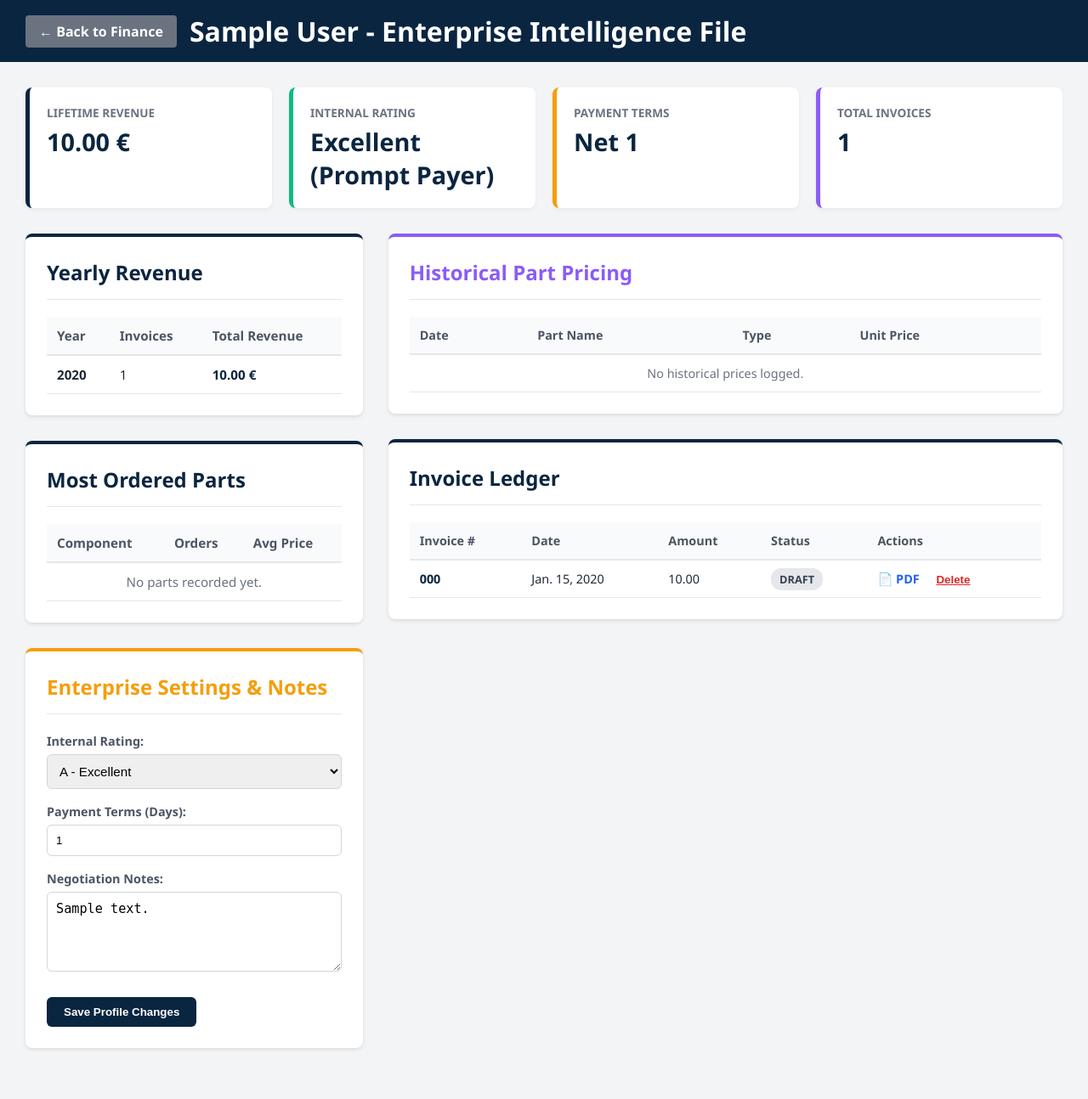
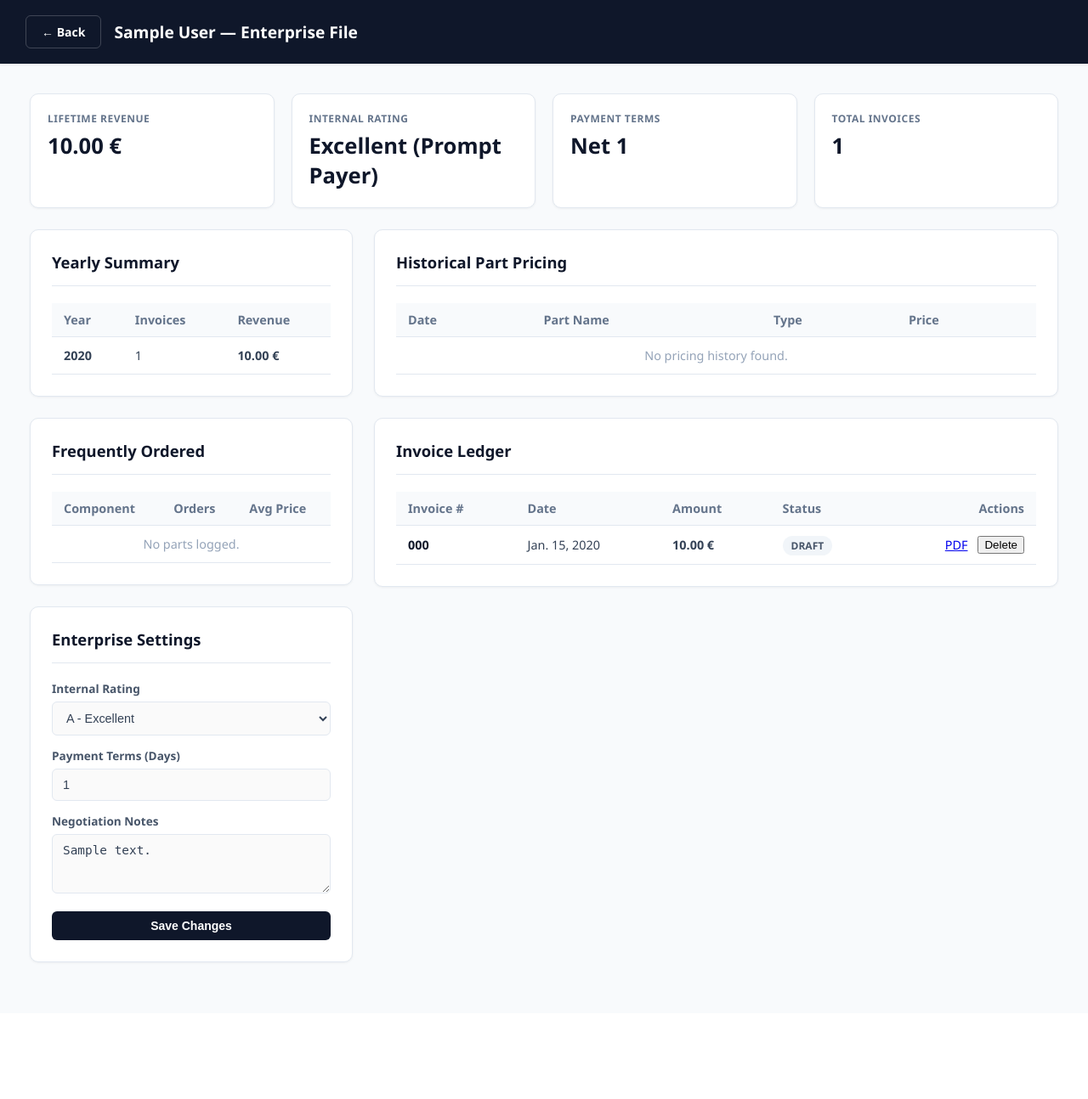
Before and after one commit to marinespecials/marine-parts-tracker, a Django app: page /finance/client/1/ in a window 1280 px wide. Shown: the whole page at 85% size. After the commit the page ends 1134 px from the top, so only its background shows below. Run offline with Django 5.2, Linux system fonts and the light colour scheme; tables that the repository leaves empty hold one stand-in row (values such as "Sample post").

Commit message:
Applied simplified and modernized corporate UI layouts

```diff
--- a/finance/templates/finance/client_ledger.html
+++ b/finance/templates/finance/client_ledger.html
@@ -4,83 +4,86 @@
     <meta charset="UTF-8">
     <title>{{ client.name }} - Enterprise Ledger</title>
     <style>
-        :root { --marine-blue: #0A2540; --steel-gray: #F3F4F6; --accent-green: #10B981; --text-dark: #1F2937; }
-        body { font-family: 'Segoe UI', system-ui, sans-serif; background-color: var(--steel-gray); margin: 0; color: var(--text-dark); }
-        .navbar { background-color: var(--marine-blue); color: white; padding: 15px 30px; display: flex; justify-content: space-between; align-items: center; }
+        :root { --primary: #0F172A; --surface: #FFFFFF; --background: #F8FAFC; --accent: #2563EB; --success: #059669; --danger: #DC2626; --text: #334155; --border: #E2E8F0; }
+        body { font-family: 'Segoe UI', system-ui, sans-serif; background-color: var(--background); margin: 0; color: var(--text); }
 
-        .container { padding: 30px; max-width: 1400px; margin: auto; }
-        .card { background: white; padding: 25px; border-radius: 8px; box-shadow: 0 2px 4px rgba(0,0,0,0.1); margin-bottom: 30px; border-top: 4px solid var(--marine-blue); }
+        .navbar { background-color: var(--primary); color: white; padding: 18px 30px; display: flex; justify-content: space-between; align-items: center; box-shadow: 0 1px 3px rgba(0,0,0,0.1); }
+        .container { padding: 35px; max-width: 1400px; margin: auto; }
 
-        .header-row { display: flex; justify-content: space-between; align-items: center; border-bottom: 1px solid #E5E7EB; padding-bottom: 15px; margin-bottom: 20px; }
-        .header-row h2 { margin: 0; color: var(--marine-blue); }
+        .card { background: var(--surface); padding: 25px; border-radius: 10px; box-shadow: 0 1px 3px rgba(0,0,0,0.05); margin-bottom: 25px; border: 1px solid var(--border); }
+        .header-row { display: flex; justify-content: space-between; align-items: center; margin-bottom: 20px; border-bottom: 1px solid var(--border); padding-bottom: 15px; }
+        .header-row h2 { margin: 0; font-size: 1.15rem; color: var(--primary); font-weight: 600; }
 
-        .btn-gray { background-color: #6B7280; color: white; padding: 8px 16px; border-radius: 4px; text-decoration: none; font-weight: bold; }
-        .btn-save { background-color: var(--marine-blue); color: white; border: none; padding: 10px 20px; border-radius: 6px; font-weight: bold; cursor: pointer; margin-top: 10px; }
+        .btn { padding: 9px 18px; border-radius: 6px; text-decoration: none; font-weight: 600; font-size: 0.875rem; border: none; cursor: pointer; display: inline-block; }
+        .btn-primary { background-color: var(--primary); color: white; }
+        .btn-outline { background-color: transparent; border: 1px solid var(--border); color: var(--text); font-weight: 600; }
 
-        .kpi-grid { display: grid; grid-template-columns: repeat(4, 1fr); gap: 20px; margin-bottom: 30px; }
-        .kpi-box { background: white; padding: 20px; border-radius: 8px; border-left: 5px solid var(--marine-blue); box-shadow: 0 2px 4px rgba(0,0,0,0.05); }
-        .kpi-title { font-size: 0.85rem; color: #6B7280; font-weight: bold; text-transform: uppercase; }
-        .kpi-value { font-size: 1.8rem; font-weight: bold; color: var(--marine-blue); margin-top: 5px; }
+        .kpi-grid { display: grid; grid-template-columns: repeat(4, 1fr); gap: 20px; margin-bottom: 25px; }
+        .kpi-box { background: var(--surface); padding: 20px; border-radius: 10px; border: 1px solid var(--border); box-shadow: 0 1px 3px rgba(0,0,0,0.05); }
+        .kpi-title { font-size: 0.75rem; color: #64748B; font-weight: 600; text-transform: uppercase; letter-spacing: 0.5px; }
+        .kpi-value { font-size: 1.6rem; font-weight: 700; color: var(--primary); margin-top: 6px; }
 
-        table { width: 100%; border-collapse: collapse; margin-top: 10px; font-size: 0.95rem; }
-        th { text-align: left; padding: 12px; background-color: #F9FAFB; border-bottom: 2px solid #E5E7EB; color: #4B5563; }
-        td { padding: 12px; border-bottom: 1px solid #E5E7EB; vertical-align: middle; }
-        tr:hover td { background-color: #F9FAFB; }
+        table { width: 100%; border-collapse: collapse; font-size: 0.9rem; }
+        th { text-align: left; padding: 10px 14px; background-color: #F8FAFC; border-bottom: 1px solid var(--border); color: #64748B; font-weight: 600; }
+        td { padding: 12px 14px; border-bottom: 1px solid var(--border); vertical-align: middle; }
+        tr:hover td { background-color: #FAFCFF; }
 
-        .status-badge { padding: 4px 10px; border-radius: 12px; font-size: 0.8rem; font-weight: bold; }
-        .status-paid { background: #D1FAE5; color: #065F46; }
-        .status-draft { background: #E5E7EB; color: #374151; }
+        .status-badge { padding: 3px 10px; border-radius: 20px; font-size: 0.75rem; font-weight: 600; text-transform: uppercase; }
+        .status-paid { background: #ECFDF5; color: #065F46; }
+        .status-draft { background: #F1F5F9; color: #475569; }
 
-        .split-grid { display: grid; grid-template-columns: 1fr 2fr; gap: 30px; }
-        textarea, select { width: 100%; padding: 10px; border: 1px solid #D1D5DB; border-radius: 6px; box-sizing: border-box; font-size: 0.95rem; margin-top: 5px; }
+        .split-grid { display: grid; grid-template-columns: 380px 1fr; gap: 25px; }
+        input, select, textarea { width: 100%; padding: 10px 12px; border: 1px solid var(--border); border-radius: 6px; box-sizing: border-box; font-size: 0.9rem; margin-top: 6px; color: var(--text); background: #FAFAFA; }
+        input:focus, select:focus, textarea:focus { outline: none; border-color: var(--accent); background: white; }
+        label { font-size: 0.85rem; font-weight: 600; color: #475569; display: block; }
     </style>
 </head>
 <body>
     <div class="navbar">
         <div style="display: flex; align-items: center; gap: 15px;">
-            <a href="{% url 'finance:dashboard' %}" class="btn-gray">&larr; Back to Finance</a>
-            <h1 style="margin: 0;">{{ client.name }} - Enterprise Intelligence File</h1>
+            <a href="{% url 'finance:dashboard' %}" class="btn btn-outline" style="color: white; border-color: rgba(255,255,255,0.2);">&larr; Back</a>
+            <h1 style="margin: 0; font-size: 1.2rem; font-weight: 600;">{{ client.name }} — Enterprise File</h1>
         </div>
     </div>
 
     <div class="container">
-        <!-- TOP KPI ROW -->
+        <!-- KPI METRICS -->
         <div class="kpi-grid">
             <div class="kpi-box">
                 <div class="kpi-title">Lifetime Revenue</div>
                 <div class="kpi-value">{{ profile.lifetime_revenue }} €</div>
             </div>
-            <div class="kpi-box" style="border-left-color: var(--accent-green);">
+            <div class="kpi-box">
                 <div class="kpi-title">Internal Rating</div>
                 <div class="kpi-value">{{ profile.get_internal_rating_display }}</div>
             </div>
-            <div class="kpi-box" style="border-left-color: #F59E0B;">
+            <div class="kpi-box">
                 <div class="kpi-title">Payment Terms</div>
                 <div class="kpi-value">Net {{ profile.payment_terms_days }}</div>
             </div>
-            <div class="kpi-box" style="border-left-color: #8B5CF6;">
+            <div class="kpi-box">
                 <div class="kpi-title">Total Invoices</div>
                 <div class="kpi-value">{{ invoices.count }}</div>
             </div>
         </div>
 
         <div class="split-grid">
-            <!-- LEFT COLUMN: STATISTICS & EDITABLE PROFILE -->
+            <!-- LEFT COLUMN -->
             <div>
-                <!-- YEARLY SUMMARY -->
+                <!-- YEARLY REVENUE -->
                 <div class="card">
-                    <div class="header-row"><h2>Yearly Revenue</h2></div>
+                    <div class="header-row"><h2>Yearly Summary</h2></div>
                     <table>
-                        <thead><tr><th>Year</th><th>Invoices</th><th>Total Revenue</th></tr></thead>
+                        <thead><tr><th>Year</th><th>Invoices</th><th>Revenue</th></tr></thead>
                         <tbody>
                             {% for data in yearly_data %}
                             <tr>
-                                <td style="font-weight: bold;">{{ data.issue_date__year }}</td>
+                                <td><strong>{{ data.issue_date__year }}</strong></td>
                                 <td>{{ data.count }}</td>
-                                <td style="color: var(--marine-blue); font-weight: bold;">{{ data.total|floatformat:2 }} €</td>
+                                <td><strong>{{ data.total|floatformat:2 }} €</strong></td>
                             </tr>
                             {% empty %}
-                            <tr><td colspan="3" style="text-align: center; color: #6B7280;">No yearly data yet.</td></tr>
+                            <tr><td colspan="3" style="text-align: center; color: #94A3B8;">No records.</td></tr>
                             {% endfor %}
                         </tbody>
                     </table>
@@ -88,66 +91,66 @@
 
                 <!-- MOST ORDERED PARTS -->
                 <div class="card">
-                    <div class="header-row"><h2>Most Ordered Parts</h2></div>
+                    <div class="header-row"><h2>Frequently Ordered</h2></div>
                     <table>
                         <thead><tr><th>Component</th><th>Orders</th><th>Avg Price</th></tr></thead>
                         <tbody>
                             {% for part in top_parts %}
                             <tr>
-                                <td style="font-weight: bold;">{{ part.part_name }}</td>
+                                <td><strong>{{ part.part_name }}</strong></td>
                                 <td>{{ part.purchase_count }}x</td>
-                                <td style="color: var(--accent-green); font-weight: bold;">{{ part.avg_price|floatformat:2 }} {{ part.currency }}</td>
+                                <td style="color: var(--success); font-weight: 600;">{{ part.avg_price|floatformat:2 }} {{ part.currency }}</td>
                             </tr>
                             {% empty %}
-                            <tr><td colspan="3" style="text-align: center; color: #6B7280;">No parts recorded yet.</td></tr>
+                            <tr><td colspan="3" style="text-align: center; color: #94A3B8;">No parts logged.</td></tr>
                             {% endfor %}
                         </tbody>
                     </table>
                 </div>
 
-                <!-- EDITABLE PROFILE & NOTES CARD -->
-                <div class="card" style="border-top-color: #F59E0B;">
-                    <div class="header-row"><h2 style="color: #F59E0B;">Enterprise Settings & Notes</h2></div>
+                <!-- EDIT SETTINGS -->
+                <div class="card">
+                    <div class="header-row"><h2>Enterprise Settings</h2></div>
                     <form method="POST">
                         {% csrf_token %}
-                        <div style="margin-bottom: 15px;">
-                            <label style="font-weight: bold; font-size: 0.9rem; color: #4B5563;">Internal Rating:</label>
+                        <div style="margin-bottom: 14px;">
+                            <label>Internal Rating</label>
                             <select name="internal_rating">
                                 <option value="A" {% if profile.internal_rating == 'A' %}selected{% endif %}>A - Excellent</option>
                                 <option value="B" {% if profile.internal_rating == 'B' %}selected{% endif %}>B - Good</option>
                                 <option value="C" {% if profile.internal_rating == 'C' %}selected{% endif %}>C - Risky</option>
                             </select>
                         </div>
-                        <div style="margin-bottom: 15px;">
-                            <label style="font-weight: bold; font-size: 0.9rem; color: #4B5563;">Payment Terms (Days):</label>
-                            <input type="number" name="payment_terms_days" value="{{ profile.payment_terms_days }}" style="width: 100%; padding: 10px; border: 1px solid #D1D5DB; border-radius: 6px; box-sizing: border-box; margin-top: 5px;">
+                        <div style="margin-bottom: 14px;">
+                            <label>Payment Terms (Days)</label>
+                            <input type="number" name="payment_terms_days" value="{{ profile.payment_terms_days }}">
                         </div>
-                        <div style="margin-bottom: 15px;">
-                            <label style="font-weight: bold; font-size: 0.9rem; color: #4B5563;">Negotiation Notes:</label>
-                            <textarea name="negotiation_notes" rows="4">{{ profile.negotiation_notes }}</textarea>
+                        <div style="margin-bottom: 16px;">
+                            <label>Negotiation Notes</label>
+                            <textarea name="negotiation_notes" rows="3">{{ profile.negotiation_notes }}</textarea>
                         </div>
-                        <button type="submit" name="update_profile" class="btn-save">Save Profile Changes</button>
+                        <button type="submit" name="update_profile" class="btn btn-primary" style="width: 100%;">Save Changes</button>
                     </form>
                 </div>
             </div>
 
-            <!-- RIGHT COLUMN: HISTORY & INVOICES -->
+            <!-- RIGHT COLUMN -->
             <div>
-                <!-- HISTORICAL PART PRICING -->
-                <div class="card" style="border-top-color: #8B5CF6;">
-                    <div class="header-row"><h2 style="color: #8B5CF6;">Historical Part Pricing</h2></div>
-                    <table style="font-size: 0.9rem;">
-                        <thead><tr><th>Date</th><th>Part Name</th><th>Type</th><th>Unit Price</th></tr></thead>
+                <!-- HISTORICAL PRICING -->
+                <div class="card">
+                    <div class="header-row"><h2>Historical Part Pricing</h2></div>
+                    <table>
+                        <thead><tr><th>Date</th><th>Part Name</th><th>Type</th><th>Price</th></tr></thead>
                         <tbody>
                             {% for record in price_history|slice:":5" %}
                             <tr>
-                                <td>{{ record.date_recorded }}</td>
-                                <td style="font-weight: bold;">{{ record.part_name }}</td>
+                                <td style="color: #64748B; font-size: 0.85rem;">{{ record.date_recorded }}</td>
+                                <td><strong>{{ record.part_name }}</strong></td>
                                 <td>{{ record.transaction_type }}</td>
-                                <td style="font-weight: bold;">{{ record.unit_price }} {{ record.currency }}</td>
+                                <td><strong>{{ record.unit_price }} {{ record.currency }}</strong></td>
                             </tr>
                             {% empty %}
-                            <tr><td colspan="4" style="text-align: center; color: #6B7280;">No historical prices logged.</td></tr>
+                            <tr><td colspan="4" style="text-align: center; color: #94A3B8;">No pricing history found.</td></tr>
                             {% endfor %}
                         </tbody>
                     </table>
@@ -156,31 +159,33 @@
                 <!-- INVOICE LEDGER -->
                 <div class="card">
                     <div class="header-row"><h2>Invoice Ledger</h2></div>
-                    <table style="font-size: 0.9rem;">
-                        <thead><tr><th>Invoice #</th><th>Date</th><th>Amount</th><th>Status</th><th>Actions</th></tr></thead>
+                    <table>
+                        <thead><tr><th>Invoice #</th><th>Date</th><th>Amount</th><th>Status</th><th style="text-align: right;">Actions</th></tr></thead>
                         <tbody>
                             {% for invoice in invoices %}
                             <tr>
-                                <td style="font-weight: bold; color: var(--marine-blue);">{{ invoice.invoice_number }}</td>
+                                <td><strong style="color: var(--primary);">{{ invoice.invoice_number }}</strong></td>
                                 <td>{{ invoice.issue_date }}</td>
-                                <td>{{ invoice.total_amount }}</td>
+                                <td><strong>{{ invoice.total_amount }} €</strong></td>
                                 <td>
                                     <span class="status-badge {% if invoice.status == 'PAID' %}status-paid{% else %}status-draft{% endif %}">
                                         {{ invoice.status }}
                                     </span>
                                 </td>
-                                <td>
-                                    {% if invoice.ocr_document %}
-                                        <a href="{{ invoice.ocr_document.url }}" target="_blank" style="color: #2563EB; font-weight: bold; text-decoration: none; margin-right: 10px;">📄 PDF</a>
-                                    {% endif %}
-                                    <form method="POST" action="{% url 'finance:delete_invoice' invoice.id %}" style="display:inline;">
-                                        {% csrf_token %}
-                                        <button type="submit" style="background:none; border:none; color: #DC2626; cursor: pointer; text-decoration: underline; font-weight: bold;" onclick="return confirm('Delete this invoice?');">Delete</button>
-                                    </form>
+                                <td style="text-align: right;">
+                                    <div style="display: flex; gap: 12px; justify-content: flex-end; align-items: center;">
+                                        {% if invoice.ocr_document %}
+                                            <a href="{{ invoice.ocr_document.url }}" target="_blank" class="text-link">PDF</a>
+                                        {% endif %}
+                                        <form method="POST" action="{% url 'finance:delete_invoice' invoice.id %}" style="display:inline;">
+                                            {% csrf_token %}
+                                            <button type="submit" class="text-danger" onclick="return confirm('Delete this invoice?');">Delete</button>
+                                        </form>
+                                    </div>
                                 </td>
                             </tr>
                             {% empty %}
-                            <tr><td colspan="5" style="text-align: center; color: #6B7280;">No invoices generated.</td></tr>
+                            <tr><td colspan="5" style="text-align: center; color: #94A3B8; padding: 30px;">No invoices generated.</td></tr>
                             {% endfor %}
                         </tbody>
                     </table>
```
Also changed, not shown: finance/templates/finance/finance_dashboard.html (+71 -64 lines), tracker/templates/tracker/client_list.html (+37 -28 lines).
